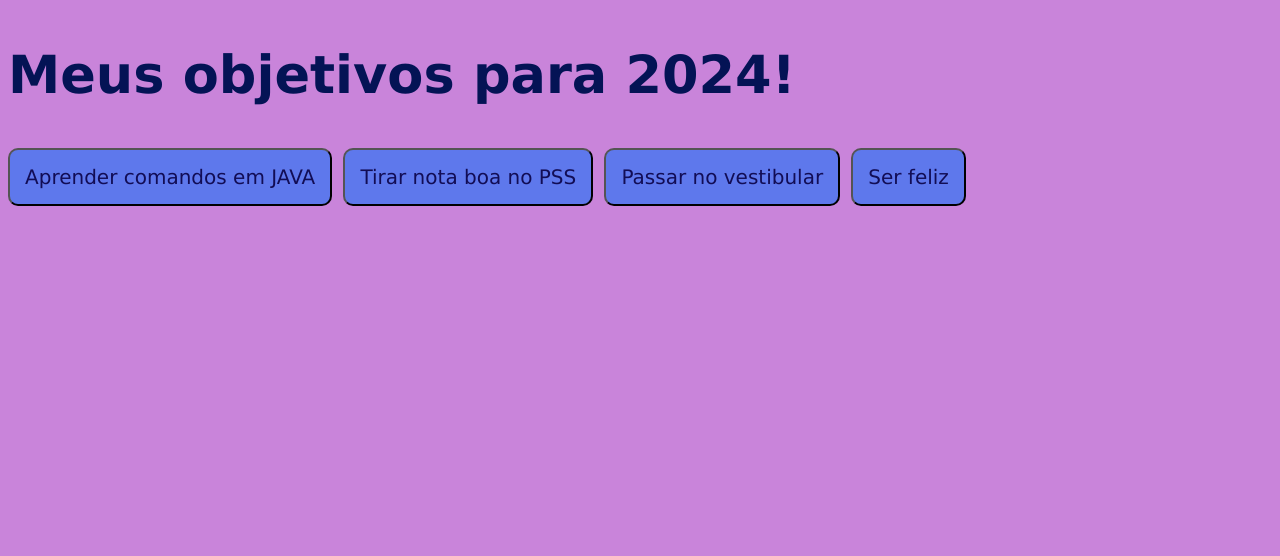
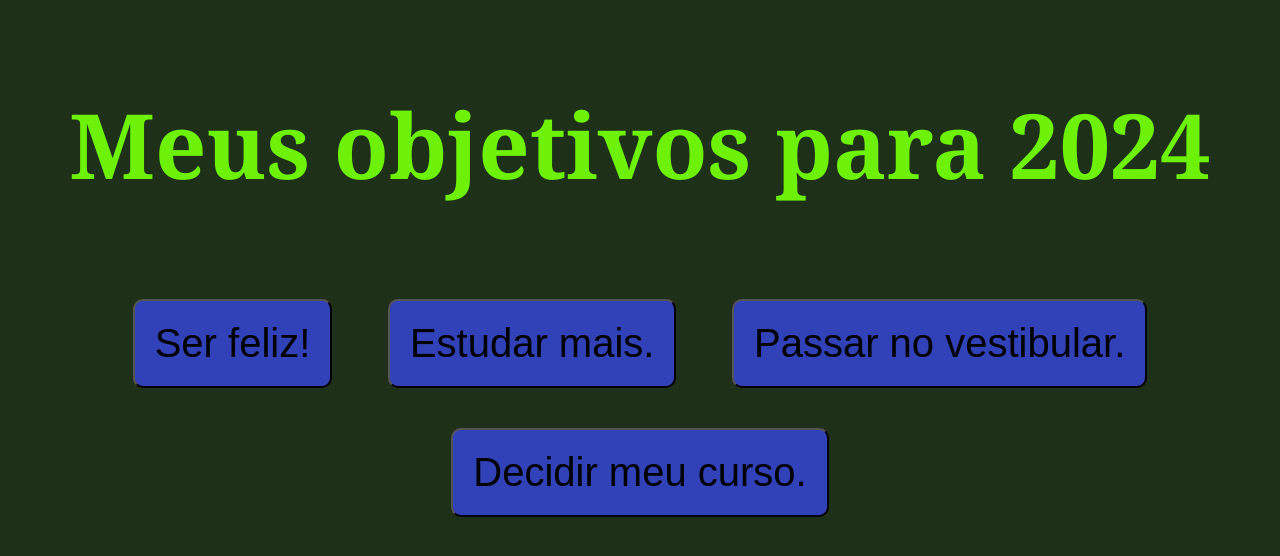
Before and after one commit to Aluravi/metas_vivi, a plain HTML site: page index.html in a window 1280 px wide. Drawn offline with Linux system fonts and the light colour scheme.

Commit message:
Add files via upload

```diff
--- a/index.html
+++ b/index.html
@@ -3,17 +3,17 @@
 <head>
     <meta charset="UTF-8">
     <meta name="viewport" content="width=device-width, initial-scale=1.0">
-    <title>metas2024</title>
+    <title>Metas 2024</title>
     <link rel="stylesheet" href="style.css">
 </head>
 <body>
-    <section class="titulos"></section>
-    <h2 class="subtitulo">Meus objetivos para 2024!</h2>
+    <section class="conteudo-principal"></section>
+    <h2 class="título-principal">Meus objetivos para 2024</h2>
     <div>
-        <button class="botão">Aprender comandos em JAVA</button>
-        <button class="botão">Tirar nota boa no PSS</button>
-        <button class="botão">Passar no vestibular</button>
-        <button class="botão">Ser feliz</button>
+        <button class="botão">Ser feliz!</button>
+        <button class="botão">Estudar mais.</button>
+        <button class="botão">Passar no vestibular.</button>
+        <button class="botão">Decidir meu curso.</button>
     </div>
 </body>
 </html>
--- a/style.css
+++ b/style.css
@@ -1,15 +1,33 @@
+:root{
+    --cor-de-fundo:#1E1E1E;
+    --verde:#6FFF57;
+    --branco: #FFFFFF;
+    --botao-ativo: #3A375E;
+    --botao-inativo: #0a1458;
+    --texto-de-fundo:#5e6278;
+}
+
+
 body{
-    background-color: rgb(201, 132, 218);
-    color: rgb(4, 19, 85);
-    font-family: Verdana, Geneva, Tahoma, sans-serif;
-    font-size: 35px;
+    background-color: rgb(30, 48, 24);
+    color: rgb(109, 241, 9);
+    font-family: Cambria, Cochin, Georgia, Times, 'Times New Roman', serif;
+    font-size: 60px;
+    text-align: center;
 }
 .botão{
-    background-color: rgb(94, 120, 236);
-    font-size: 20px;
-    font-family: Verdana, Geneva, Tahoma, sans-serif;
-    color: rgb(18, 13, 85);
-    display: flexbox;
-    padding: 15px;
+    background-color: rgb(49, 65, 183);
+    font-size: 40px;
     border-radius: 10px;
+    color: black;
+    margin: 20px;
+    padding: 20px;
 }
+
+.conteudo-principal{
+    display: flex;
+    justify-content: center;
+    align-items: center;
+    width: 20px;
+    margin: 0 auto;
+}
```
Also changed, not shown: 1189150.png (added), 1323490.png (added), 2 other files.
